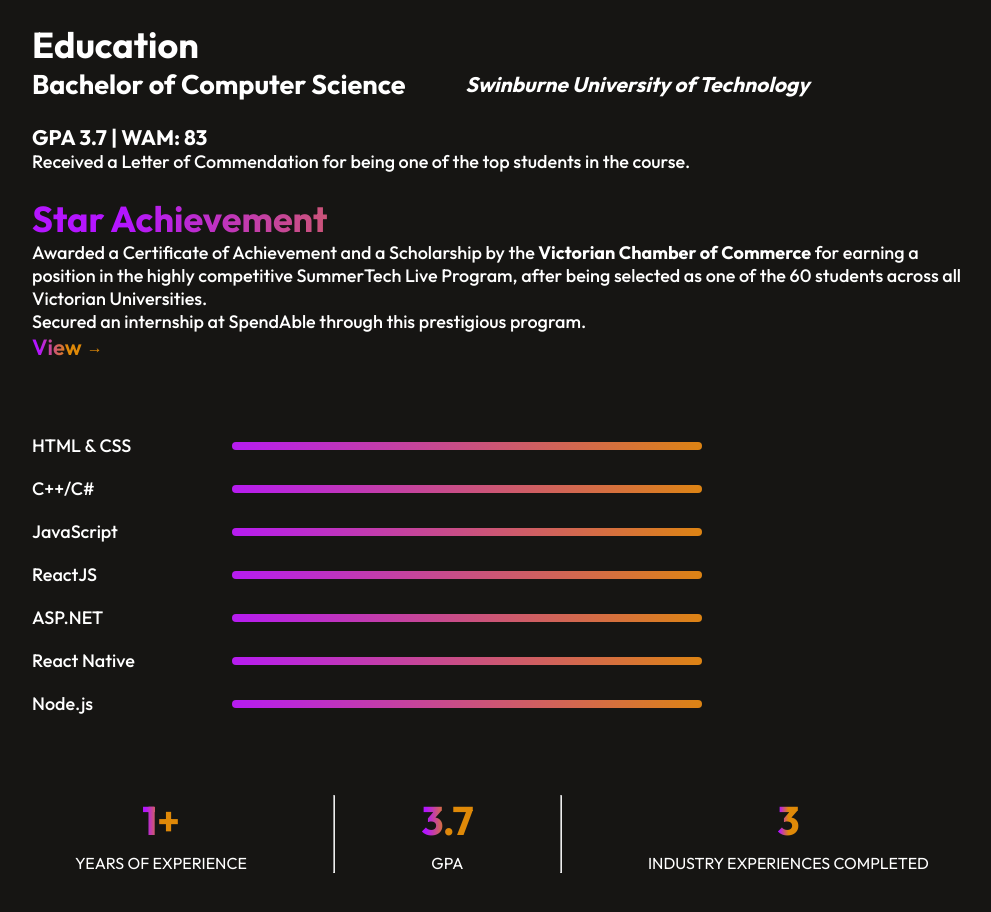
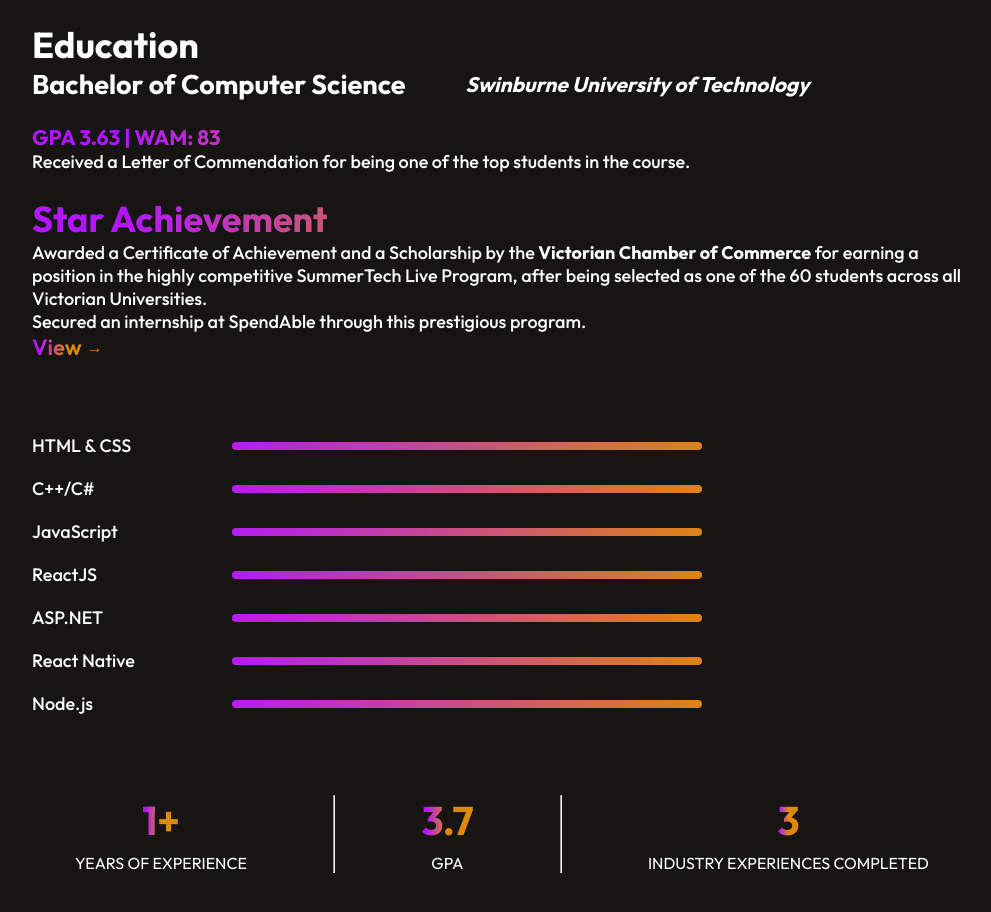
Before and after one commit to AbraarMohiuddin/Portfolio, a React (Vite) app: page / in a window 1280 px wide. Shown: the part 1245-2157 px from the top of the page, without its empty margins (138-1129 px from the left). Built offline with nearby package versions, Linux system fonts and the light colour scheme.

Commit message:
css changes

```diff
--- a/src/Components/About/About.css
+++ b/src/Components/About/About.css
@@ -109,6 +109,13 @@ aboutright {
   gap: 60px;
   align-items: center;
 }
+
+.gpa {
+  background: linear-gradient(270deg, #df8908 50.41%, #b415ff 90.25%);
+  background-clip: text;
+  -webkit-background-clip: text;
+  -webkit-text-fill-color: transparent;
+}
 .star h1 {
   background: linear-gradient(270deg, #df8908 50.41%, #b415ff 90.25%);
   background-clip: text;
--- a/src/Components/About/About.jsx
+++ b/src/Components/About/About.jsx
@@ -39,7 +39,9 @@ const About = () => {
                 </h3>
               </div>
               <br></br>
-              <h3>GPA 3.7 | WAM: 83</h3>
+              <div className="gpa">
+                <h3>GPA 3.63 | WAM: 83</h3>
+              </div>
               <p>
                 Received a Letter of Commendation for being one of the top
                 students in the course.{" "}
--- a/src/Components/Navbar/Navbar.css
+++ b/src/Components/Navbar/Navbar.css
@@ -76,9 +76,6 @@
 }
 
 @media (max-width: 768px) {
-  .navbar {
-    margin: 20px 50px;
-  }
   .navconnect {
     display: none;
   }
```
